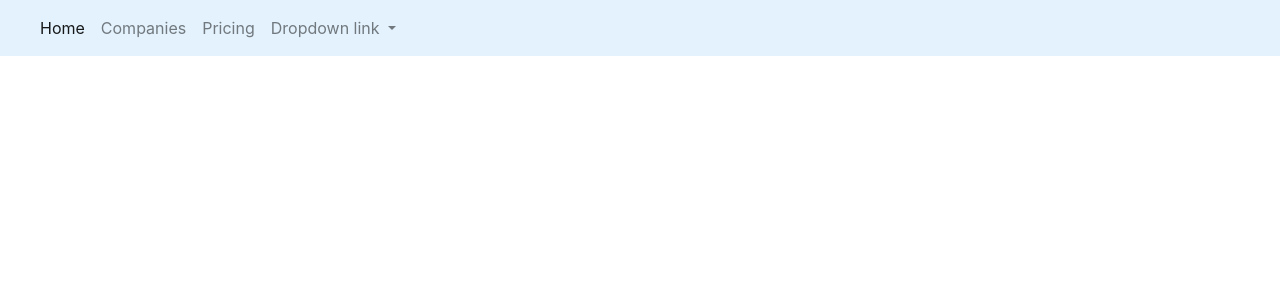
After one commit to Sasa993/django_dash, a Django app: template finance/templates/finance/base.html in a window 1280 px wide. The commit adds this page. Shown: the top 300 px of the page. Run offline with Django 3.2, Linux system fonts and the light colour scheme; the template is opened without the code that fills it, so the values that code supplies are empty; some libraries are stand-ins or nearby versions.

Commit message:
finally found a way to put Dash App into a template...added base.html with all logic, implemented Bootstrap's navbar, changed container's class and API is AlphaVantage with 5 requests per minute - still

```diff
--- /dev/null
+++ b/finance/static/css/custom.css
@@ -0,0 +1,5 @@
+@media (min-width: 1200px) {
+	.container {
+		max-width: 1330px !important;
+	}
+}
--- /dev/null
+++ b/finance/templates/finance/base.html
@@ -0,0 +1,52 @@
+{% load static %}
+<!DOCTYPE html>
+<html>
+<head>
+	<title>
+		Cherry Media - {% block title %} {% endblock title %}
+	</title>
+	<link rel="stylesheet" href="https://maxcdn.bootstrapcdn.com/bootstrap/4.0.0/css/bootstrap.min.css" integrity="sha384-Gn5384xqQ1aoWXA+058RXPxPg6fy4IWvTNh0E263XmFcJlSAwiGgFAW/dAiS6JXm" crossorigin="anonymous">
+	<link rel="stylesheet" href="{% static 'css/custom.css' %}"
+</head>
+<body>
+	<nav class="navbar navbar-expand-lg navbar navbar-light" style="background-color: #e3f2fd;">
+	  <a class="navbar-brand" href="#"></a>
+	  <button class="navbar-toggler" type="button" data-toggle="collapse" data-target="#navbarNavDropdown" aria-controls="navbarNavDropdown" aria-expanded="false" aria-label="Toggle navigation">
+	    <span class="navbar-toggler-icon"></span>
+	  </button>
+	  <div class="collapse navbar-collapse" id="navbarNavDropdown">
+	    <ul class="navbar-nav">
+	      <li class="nav-item active">
+	        <a class="nav-link" href="/">Home <span class="sr-only">(current)</span></a>
+	      </li>
+	      <li class="nav-item">
+	        <a class="nav-link" href="{% url 'companies' %}">Companies</a>
+	      </li>
+	      <li class="nav-item">
+	        <a class="nav-link" href="#">Pricing</a>
+	      </li>
+	      <li class="nav-item dropdown">
+	        <a class="nav-link dropdown-toggle" href="#" id="navbarDropdownMenuLink" data-toggle="dropdown" aria-haspopup="true" aria-expanded="false">
+	          Dropdown link
+	        </a>
+	        <div class="dropdown-menu" aria-labelledby="navbarDropdownMenuLink">
+	          <a class="dropdown-item" href="">Action Number 0</a>
+	          <a class="dropdown-item" href="#">Another action</a>
+	          <a class="dropdown-item" href="#">Something else here</a>
+	        </div>
+	      </li>
+	    </ul>
+	  </div>
+	</nav>
+
+	{% block content %}
+	{% endblock %}
+
+	<script src="https://code.jquery.com/jquery-3.2.1.slim.min.js" integrity="sha384-KJ3o2DKtIkvYIK3UENzmM7KCkRr/rE9/Qpg6aAZGJwFDMVNA/GpGFF93hXpG5KkN" crossorigin="anonymous"></script>
+	<script src="https://cdnjs.cloudflare.com/ajax/libs/popper.js/1.12.9/umd/popper.min.js" integrity="sha384-ApNbgh9B+Y1QKtv3Rn7W3mgPxhU9K/ScQsAP7hUibX39j7fakFPskvXusvfa0b4Q" crossorigin="anonymous"></script>
+	<script src="https://maxcdn.bootstrapcdn.com/bootstrap/4.0.0/js/bootstrap.min.js" integrity="sha384-JZR6Spejh4U02d8jOt6vLEHfe/JQGiRRSQQxSfFWpi1MquVdAyjUar5+76PVCmYl" crossorigin="anonymous"></script>
+
+	{% block dodatni_js %}
+	{% endblock dodatni_js %}
+</body>
+</html>
```
Also changed, not shown: django_dash/urls.py (+1 -7 lines), finance/as_dash.py (+18 -7 lines), finance/templates/finance/historical_charts.html (added, +9 -0 lines), finance/templates/finance/plotly.html (+16 -12 lines), finance/templates/finance/test.html (deleted, +0 -10 lines), finance/views.py (+7 -11 lines), templates/base.html (deleted, +0 -10 lines).
